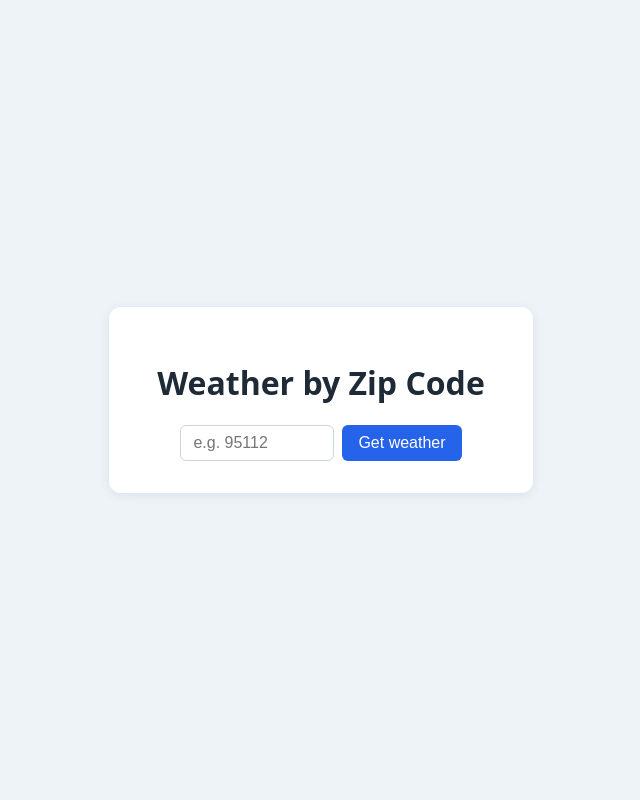
After one commit to samorani/weather, a Flask app: page /zip in a window 1280 px wide. The commit adds this page. Shown: the whole page, without its empty margins (319-959 px from the left). Run offline with Flask 3, Linux system fonts and the light colour scheme.

Commit message:
with zip code

```diff
--- a/app.py
+++ b/app.py
@@ -1,4 +1,6 @@
-from flask import Flask, render_template
+import re
+
+from flask import Flask, render_template, request
 import requests
 
 app = Flask(__name__)
@@ -6,6 +8,7 @@ app = Flask(__name__)
 SAN_JOSE_LAT = 37.3382
 SAN_JOSE_LON = -121.8863
 FORECAST_URL = "https://api.open-meteo.com/v1/forecast"
+ZIP_URL = "https://api.zippopotam.us/us/{zip}"
 
 # WMO weather interpretation codes used by Open-Meteo
 WEATHER_CODES = {
@@ -40,10 +43,10 @@ WEATHER_CODES = {
 }
 
 
-def get_current_weather():
+def get_current_weather(lat=SAN_JOSE_LAT, lon=SAN_JOSE_LON):
     params = {
-        "latitude": SAN_JOSE_LAT,
-        "longitude": SAN_JOSE_LON,
+        "latitude": lat,
+        "longitude": lon,
         "current": "temperature_2m,weather_code",
         "temperature_unit": "fahrenheit",
     }
@@ -53,6 +56,20 @@ def get_current_weather():
     return {
         "temperature": round(current["temperature_2m"]),
         "description": WEATHER_CODES.get(current["weather_code"], "Unknown"),
+    }
+
+
+def lookup_zip(zip_code):
+    """Return the place name and coordinates for a US zip code, or None if it does not exist."""
+    response = requests.get(ZIP_URL.format(zip=zip_code), timeout=10)
+    if response.status_code == 404:
+        return None
+    response.raise_for_status()
+    place = response.json()["places"][0]
+    return {
+        "name": f"{place['place name']}, {place['state']}",
+        "lat": float(place["latitude"]),
+        "lon": float(place["longitude"]),
     }
 
 
@@ -67,5 +84,27 @@ def index():
     return render_template("index.html", weather=weather, error=error)
 
 
+@app.route("/zip")
+def zip_weather():
+    zip_code = request.args.get("zip", "").strip()
+    place = weather = error = None
+    if zip_code:
+        if not re.fullmatch(r"\d{5}", zip_code):
+            error = "Please enter a 5-digit US zip code."
+        else:
+            try:
+                place = lookup_zip(zip_code)
+                if place is None:
+                    error = f"Zip code {zip_code} does not exist."
+                else:
+                    weather = get_current_weather(place["lat"], place["lon"])
+            except (requests.RequestException, KeyError, IndexError, ValueError):
+                place = None
+                error = "Could not load the weather right now. Please try again later."
+    return render_template(
+        "zip.html", zip_code=zip_code, place=place, weather=weather, error=error
+    )
+
+
 if __name__ == "__main__":
     app.run(debug=True)
--- a/templates/index.html
+++ b/templates/index.html
@@ -25,6 +25,7 @@
         .temp { font-size: 4rem; font-weight: 600; margin: 0.5rem 0; }
         .desc { font-size: 1.25rem; color: #4b5563; }
         .error { color: #b91c1c; }
+        .link { display: inline-block; margin-top: 1rem; color: #2563eb; }
     </style>
 </head>
 <body>
@@ -36,6 +37,7 @@
         {% else %}
             <p class="error">{{ error }}</p>
         {% endif %}
+        <a class="link" href="{{ url_for('zip_weather') }}">Check weather by zip code</a>
     </div>
 </body>
 </html>
--- /dev/null
+++ b/templates/zip.html
@@ -0,0 +1,65 @@
+<!doctype html>
+<html lang="en">
+<head>
+    <meta charset="utf-8">
+    <meta name="viewport" content="width=device-width, initial-scale=1">
+    <title>Weather by Zip Code</title>
+    <style>
+        body {
+            font-family: system-ui, sans-serif;
+            display: flex;
+            justify-content: center;
+            align-items: center;
+            min-height: 100vh;
+            margin: 0;
+            background: #eef3f8;
+            color: #1f2a37;
+        }
+        .card {
+            text-align: center;
+            padding: 2rem 3rem;
+            background: #fff;
+            border-radius: 12px;
+            box-shadow: 0 2px 12px rgba(0, 0, 0, 0.08);
+        }
+        form { display: flex; gap: 0.5rem; justify-content: center; }
+        input {
+            font-size: 1rem;
+            padding: 0.5rem 0.75rem;
+            width: 8rem;
+            border: 1px solid #cbd5e1;
+            border-radius: 6px;
+        }
+        button {
+            font-size: 1rem;
+            padding: 0.5rem 1rem;
+            border: 0;
+            border-radius: 6px;
+            background: #2563eb;
+            color: #fff;
+            cursor: pointer;
+        }
+        .temp { font-size: 4rem; font-weight: 600; margin: 0.5rem 0; }
+        .desc { font-size: 1.25rem; color: #4b5563; }
+        .error { color: #b91c1c; }
+    </style>
+</head>
+<body>
+    <div class="card">
+        <h1>Weather by Zip Code</h1>
+        <form action="/zip" method="get">
+            <input type="text" name="zip" value="{{ zip_code }}" placeholder="e.g. 95112"
+                   inputmode="numeric" pattern="\d{5}" maxlength="5" required
+                   aria-label="US zip code">
+            <button type="submit">Get weather</button>
+        </form>
+        {% if error %}
+            <p class="error">{{ error }}</p>
+        {% elif weather %}
+            <h2>{{ place.name }}</h2>
+            <p class="temp">{{ weather.temperature }}&deg;F</p>
+            <p class="desc">{{ weather.description }}</p>
+        {% endif %}
+    </div>
+</body>
+</html>
```
